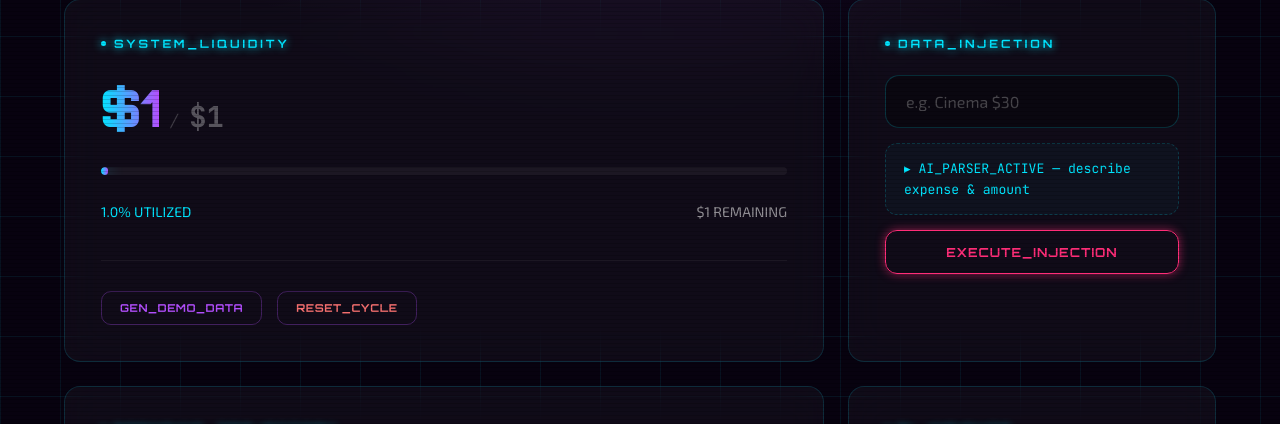
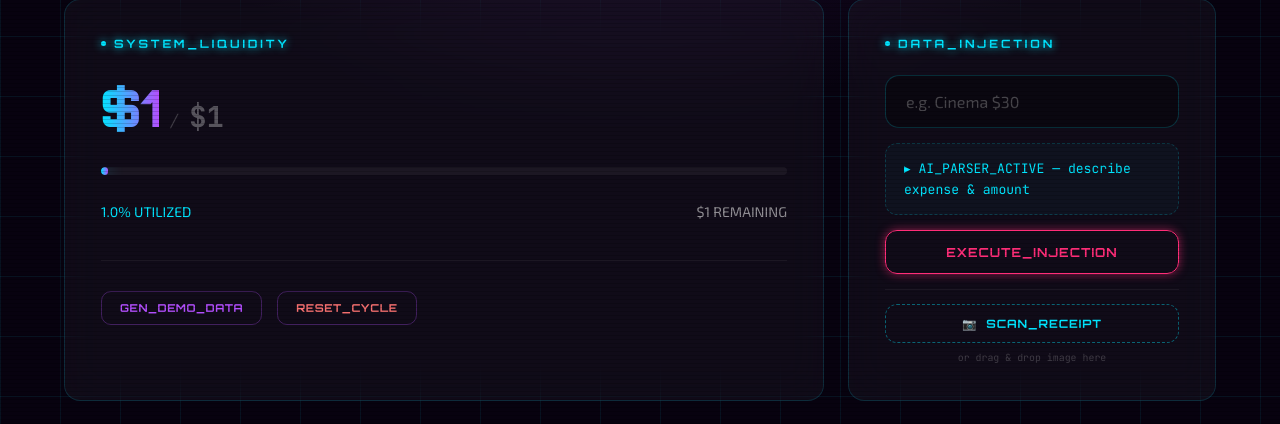
Before and after one commit to vitalii123-baylor/DjangoPortfolioBaylor, a Django app: template apps/expense_tracker/templates/expense_tracker/dashboard.html in a window 1280 px wide. Shown: the part 264-688 px from the top of the page. Run offline with Django 4.2, Linux system fonts and the light colour scheme; tables that the repository leaves empty hold one stand-in row (values such as "Sample post"); the template is opened without the code that fills it: values that come from a table or form of the project are taken from there, most other values are stand-ins (such as "Sample title", 1, 10 or a date in 2020).

Commit message:
Add receipt photo scanning to Fin Tracker
Upload a grocery receipt photo → Gemini Vision parses items → added to
transaction table automatically. Supports drag & drop + file picker.
Toast notification shows how many items were added or error message.

Co-Authored-By: Claude Sonnet 4.6 <noreply@anthropic.com>

```diff
--- a/apps/expense_tracker/templates/expense_tracker/dashboard.html
+++ b/apps/expense_tracker/templates/expense_tracker/dashboard.html
@@ -138,6 +138,49 @@
     .cat-name { font-size: 0.85rem !important; }
     .cat-pct  { font-size: 0.75rem !important; }
     .cat-row .item-sub { font-size: 0.72rem; margin-top: 1px; }
+
+    .btn-receipt {
+        background: transparent;
+        color: var(--cyan);
+        border: 1px dashed rgba(0,229,255,0.4);
+        padding: 11px 20px;
+        border-radius: 12px;
+        font-family: 'Orbitron', monospace;
+        font-weight: 700;
+        font-size: 0.72rem;
+        letter-spacing: 0.08em;
+        cursor: pointer;
+        transition: 0.3s;
+        width: 100%;
+    }
+    .btn-receipt:hover {
+        background: rgba(0,229,255,0.06);
+        border-color: var(--cyan);
+        box-shadow: 0 0 14px var(--cyan-glow);
+    }
+
+    /* Drop-zone highlight when dragging over card */
+    .drop-active { border-color: var(--cyan) !important; box-shadow: 0 0 30px var(--cyan-glow) !important; }
+
+    /* Toast */
+    #receipt-toast {
+        position: fixed; bottom: 32px; left: 50%; transform: translateX(-50%) translateY(80px);
+        background: rgba(7,2,15,0.95);
+        border: 1px solid var(--cyan);
+        box-shadow: 0 0 24px var(--cyan-glow);
+        padding: 14px 28px;
+        border-radius: 14px;
+        font-family: 'JetBrains Mono', monospace;
+        font-size: 0.82rem;
+        color: var(--cyan);
+        z-index: 9999;
+        transition: transform 0.4s cubic-bezier(0.2,1,0.3,1), opacity 0.4s;
+        opacity: 0;
+        pointer-events: none;
+        white-space: nowrap;
+    }
+    #receipt-toast.show { transform: translateX(-50%) translateY(0); opacity: 1; }
+    #receipt-toast.error { border-color: var(--pink); color: var(--pink); box-shadow: 0 0 24px var(--pink-glow); }
 </style>
 {% endblock %}
 
@@ -175,7 +218,7 @@
         </div>
 
         <!-- Add Expense -->
-        <div class="bento-card span-4">
+        <div class="bento-card span-4" id="inject-card">
             <span class="card-label">Data_Injection</span>
             <div style="display: flex; flex-direction: column; gap: 15px;">
                 <input id="exp-text" class="exp-input" placeholder="e.g. Cinema $30" onkeyup="if(event.key==='Enter') addExp()">
@@ -183,8 +226,17 @@
                     ▸ AI_PARSER_ACTIVE — describe expense & amount
                 </div>
                 <button class="btn-action" onclick="addExp()">EXECUTE_INJECTION</button>
+
+                <div style="border-top: 1px solid rgba(255,255,255,0.05); padding-top: 14px;">
+                    <input type="file" id="receipt-input" accept="image/*" style="display:none" onchange="scanReceipt(this.files[0])">
+                    <button class="btn-receipt" onclick="document.getElementById('receipt-input').click()">
+                        📷 &nbsp;SCAN_RECEIPT
+                    </button>
+                    <div style="text-align:center; margin-top:8px; font-size:0.62rem; font-family:'JetBrains Mono'; color:rgba(255,255,255,0.2);">or drag & drop image here</div>
+                </div>
             </div>
             <div id="add-loading" style="display:none; margin-top: 20px; text-align: center; color: var(--purple); font-family: 'Orbitron',monospace; font-size: 0.72rem; letter-spacing:0.2em; text-shadow:0 0 10px var(--purple);">▸ ANALYZING_STREAMS...</div>
+            <div id="scan-loading" style="display:none; margin-top: 20px; text-align: center; color: var(--cyan); font-family: 'Orbitron',monospace; font-size: 0.72rem; letter-spacing:0.2em; text-shadow:0 0 10px var(--cyan);">▸ SCANNING_RECEIPT...</div>
         </div>
 
         <!-- Chart -->
@@ -238,6 +290,8 @@
         </div>
     </div>
 </div>
+
+<div id="receipt-toast"></div>
 
 <script src="https://cdn.jsdelivr.net/npm/chart.js"></script>
 <script>
@@ -351,6 +405,44 @@ async function updateLimit() {
     toggleEdit(false);
 }
 
+async function scanReceipt(file) {
+    if (!file) return;
+    document.getElementById('scan-loading').style.display = 'block';
+    const form = new FormData();
+    form.append('receipt', file);
+    form.append('csrfmiddlewaretoken', CSRF);
+    try {
+        const res = await fetch('/api/expenses/upload-receipt/', { method: 'POST', headers: { 'X-CSRFToken': CSRF }, body: form });
+        const data = await res.json();
+        document.getElementById('scan-loading').style.display = 'none';
+        document.getElementById('receipt-input').value = '';
+        if (data.error) { showToast('✗ ' + data.error, true); return; }
+        updateUI(data);
+        showToast('✓ ' + data.scanned_count + ' items added from receipt');
+    } catch(e) {
+        document.getElementById('scan-loading').style.display = 'none';
+        showToast('✗ Upload failed', true);
+    }
+}
+
+function showToast(msg, isError = false) {
+    const t = document.getElementById('receipt-toast');
+    t.textContent = msg;
+    t.className = 'show' + (isError ? ' error' : '');
+    setTimeout(() => { t.className = isError ? 'error' : ''; }, 3500);
+}
+
+// Drag & drop on inject card
+const injectCard = document.getElementById('inject-card');
+injectCard.addEventListener('dragover', e => { e.preventDefault(); injectCard.classList.add('drop-active'); });
+injectCard.addEventListener('dragleave', () => injectCard.classList.remove('drop-active'));
+injectCard.addEventListener('drop', e => {
+    e.preventDefault();
+    injectCard.classList.remove('drop-active');
+    const file = e.dataTransfer.files[0];
+    if (file && file.type.startsWith('image/')) scanReceipt(file);
+});
+
 // Initial Load
 initChart({{ daily_labels|safe }}, {{ daily_values|safe }});
 renderRemaining({{ total_remaining }});
--- a/apps/expense_tracker/urls.py
+++ b/apps/expense_tracker/urls.py
@@ -9,4 +9,5 @@ urlpatterns = [
     path('seed/', views.seed_demo_data, name='seed_expenses'),
     path('clear/', views.clear_data, name='clear_expenses'),
     path('update-budget/', views.update_budget_limit, name='update_budget'),
+    path('upload-receipt/', views.upload_receipt, name='upload_receipt'),
 ]
```
Also changed, not shown: apps/expense_tracker/claude_service.py (+36 -0 lines), apps/expense_tracker/views.py (+48 -1 lines).
